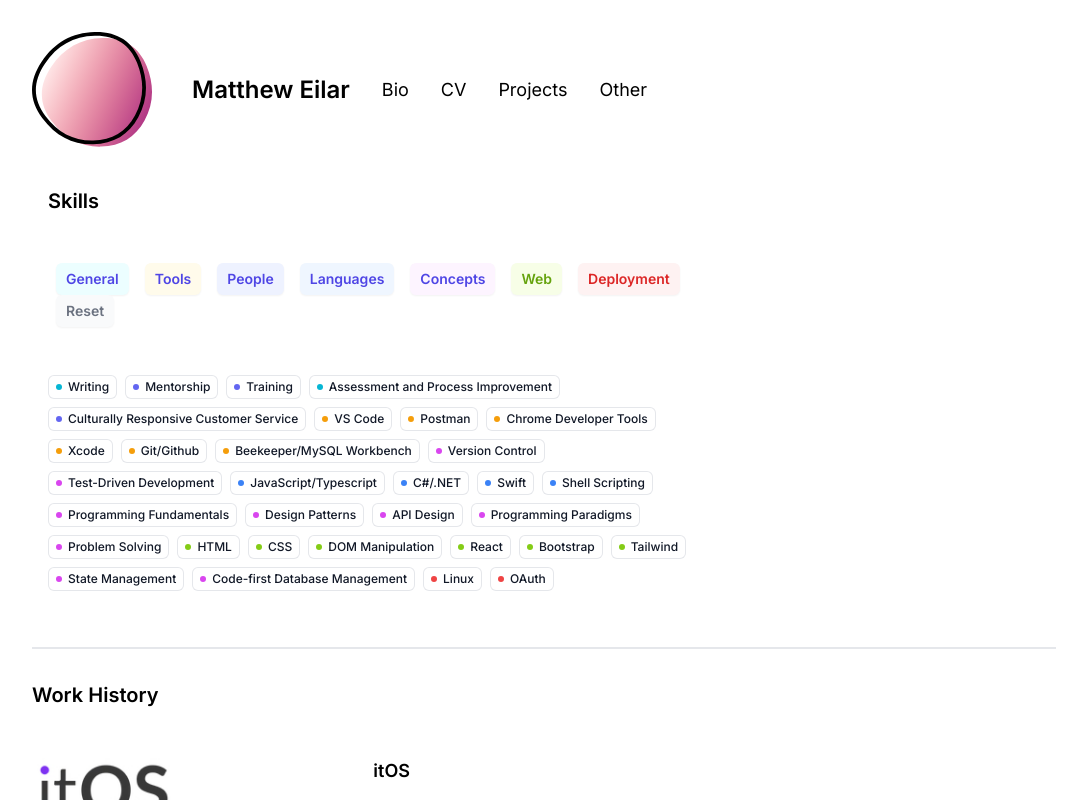
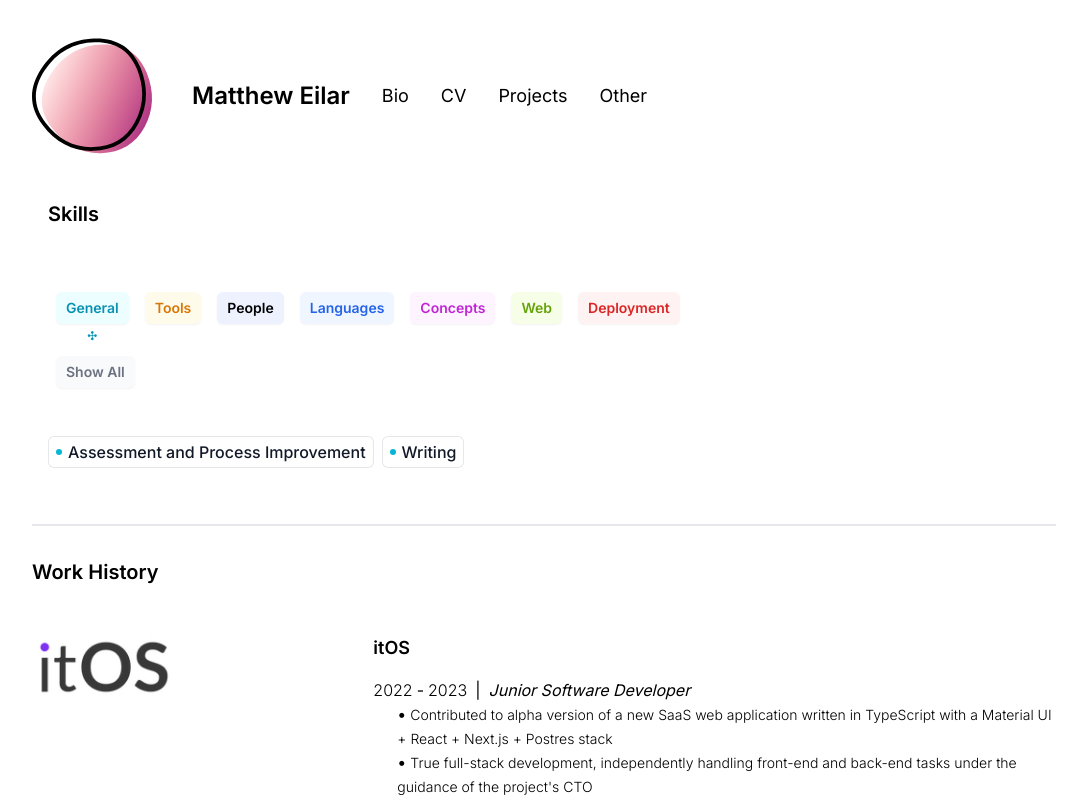
Before and after one commit to meilar/vercel-homepage, a Next.js app: page /cv in a window 1280 px wide. Both pictures are taken after a click on the button "General". Shown: the top 800 px of the page, without its empty margins (96-1183 px from the left). Built offline with nearby package versions, Linux system fonts and the light colour scheme.

Commit message:
Fix skills explorer

```diff
--- a/app/components/RootHeader.tsx
+++ b/app/components/RootHeader.tsx
@@ -25,7 +25,14 @@ export default function RootHeader() {
   return (
     <div className="py-8">
       <div className="flex flex-row justify-start items-center gap-8">
-        <Image height={128} width={128} src={"/logo.svg"} alt={""} />
+        <Image
+          priority
+          style={{ width: 128, height: 128 }}
+          width={128}
+          height={128}
+          src={"/logo.svg"}
+          alt={""}
+        />
         <Link
           className={classNames("text-2xl hover:text-purple-600 font-semibold")}
           href={"/"}
--- a/app/cv/skills-explorer.tsx
+++ b/app/cv/skills-explorer.tsx
@@ -1,110 +1,107 @@
 "use client";
 
-import { useState } from "react";
-import { Skill, SkillType, skills } from "./text";
-
-type DisplayType = {
-  type: SkillType;
-  label: string;
-  bg: string;
-  fill: string;
-};
-
-const displayTypes: DisplayType[] = [
-  {
-    type: SkillType.General,
-    label: "General",
-    bg: "bg-cyan-50 text-cyan-600 hover:bg-cyan-100",
-    fill: "fill-cyan-500",
-  },
-  {
-    type: SkillType.Tools,
-    label: "Tools",
-    bg: "bg-amber-50 text-amber-600 hover:bg-amber-100",
-    fill: "fill-amber-500",
-  },
-  {
-    type: SkillType.People,
-    label: "People",
-    bg: "bg-indigo-50 text-inigo-600 hover:bg-indigo-100",
-    fill: "fill-indigo-500",
-  },
-  {
-    type: SkillType.Languages,
-    label: "Languages",
-    bg: "bg-blue-50 text-blue-600 hover:bg-blue-100",
-    fill: "fill-blue-500",
-  },
-  {
-    type: SkillType.Concepts,
-    label: "Concepts",
-    bg: "bg-fuchsia-50 text-fuchsia-600 hover:bg-fuchsia-100",
-    fill: "fill-fuchsia-500",
-  },
-  {
-    type: SkillType.Web,
-    label: "Web",
-    bg: "bg-lime-50 text-lime-600 hover:bg-lime-100",
-    fill: "fill-lime-500",
-  },
-  {
-    type: SkillType.Deployment,
-    label: "Deployment",
-    bg: "bg-red-50 text-red-600 hover:bg-red-100",
-    fill: "fill-red-500",
-  },
-];
+import { useEffect, useState } from "react";
+import { Skill, SkillType, displayTypes, skills } from "./text";
+import classNames from "classnames";
 
 export default function SkillsExplorer() {
+  const allTypes = displayTypes.map((d) => d.type);
   const [selectedSkill, setSelectedSkill] = useState<Skill | null>(null);
-  const [filtered, setFiltered] = useState(false);
-  const [selected, setSelected] = useState<DisplayType[]>(displayTypes);
+  const [isFiltered, setIsFiltered] = useState(false);
+  const [selectedType, setSelectedType] = useState<SkillType[]>(allTypes);
+  const skillList = skills
+    .filter((s) => selectedType.includes(s.type))
+    .sort((a, b) => {
+      if (a.title.charAt(0) > b.title.charAt(0)) {
+        return 1;
+      } else return -1;
+    });
+
+  function handleTypeClick(type: SkillType) {
+    setSelectedSkill(null);
+    if (!isFiltered) {
+      setIsFiltered(true);
+      setSelectedType([type]);
+    } else {
+      if (selectedType.includes(type)) {
+        if (selectedType.length === 1) {
+          setSelectedType(allTypes);
+          setIsFiltered(false);
+        } else {
+          const newArr = selectedType.filter((y) => y !== type);
+          setSelectedType(newArr);
+        }
+      } else {
+        const arr = selectedType;
+        arr.push(type);
+        setSelectedType([...arr]);
+      }
+    }
+  }
+
+  useEffect(() => {}, [selectedType]);
+
   return (
     <div className="grid grid-cols-3">
       <div className="col-span-2">
         <div className="py-2 px-4">
           <h2 className="text-xl font-semibold mb-4">Skills</h2>
-          <div className="my-12">
-            {displayTypes.map((x) => (
+          <div className="my-12 flex flex-wrap">
+            {displayTypes.map((type) => (
+              <div
+                key={`button-${type.type}`}
+                className="flex flex-col justify-center items-center"
+              >
                 <button
                   type="button"
-                onClick={() => {
-                  setFiltered(true);
-                  if (selected.includes(x)) {
-                    setSelected(selected.filter((y) => y !== x));
-                  } else {
-                    const newArray = selected;
-                    newArray.push(x);
-                    setSelected(newArray);
+                  onClick={() => handleTypeClick(type.type)}
+                  className={classNames(
+                    `mt-4 rounded-md ${type.bg} px-2.5 py-1.5 mx-2 text-sm font-semibold shadow-sm `
+                  )}
+                >
+                  {type.label}
+                </button>
+                {selectedType.includes(type.type) && isFiltered ? (
+                  <div
+                    className={classNames(
+                      type.bg,
+                      "text-xs h-1 w-1 rounded-full p-1 flex items-center justify-center mt-2"
+                    )}
+                  >
+                    ✣
+                  </div>
+                ) : (
+                  <div
+                    className={
+                      "text-xs h-1 w-1 rounded-full p-1 flex items-center justify-center mt-2"
                     }
-                  alert(selected.length);
-                }}
-                className={`rounded-md ${x.bg} px-2.5 py-1.5 mx-2 text-sm font-semibold text-indigo-600 shadow-sm hover:bg-indigo-100`}
-              >
-                {x.label}
-              </button>
+                  />
+                )}
+              </div>
             ))}
             <button
               type="button"
               onClick={() => {
-                setFiltered(false);
-                setSelected([]);
+                setIsFiltered(false);
+                setSelectedType(allTypes);
               }}
-              className={`rounded-md bg-gray-50 text-gray-500 hover:bg-gray-200 px-2.5 py-1.5 mx-2 text-sm font-semibold shadow-sm `}
+              className={classNames(
+                `rounded-md mt-4 bg-gray-50 text-gray-500 hover:bg-gray-200 px-2.5 py-1.5 mx-2 text-sm font-semibold shadow-sm`,
+                isFiltered ? "" : "hidden"
+              )}
             >
-              Reset
+              Show All
             </button>
           </div>
 
           <div className="flex flex-wrap gap-2">
-            {skills.map(
-              (x) =>
-                (!filtered || displayTypes.find((y) => y.type === x.type)) && (
+            {skillList.map((x) => (
               <span
-                    onClick={() => {
+                key={x.title}
+                onMouseEnter={() => {
                   setSelectedSkill(x);
                 }}
-                    className="inline-flex items-center gap-x-1.5 rounded-md px-2 py-1 text-xs font-medium text-gray-900 ring-1 ring-inset ring-gray-200 hover:cursor-pointer"
+                className="inline-flex items-center gap-x-1.5 rounded-md px-2 py-1 text-md font-medium text-gray-900 ring-1 ring-inset ring-gray-200 hover:cursor-pointer"
               >
                 <svg
                   className={`h-1.5 w-1.5 ${
@@ -117,15 +114,28 @@ export default function SkillsExplorer() {
                 </svg>
                 {x.title}
               </span>
-                )
-            )}
+            ))}
           </div>
         </div>
       </div>
-      <div className="col-span-1">
-        <ul className="relative mt-6 flex-1 px-4 sm:px-6">
+      <div
+        className={classNames(
+          "bg-blue-100 rounded-lg p-8 shadow-md",
+          selectedSkill ? "" : "hidden"
+        )}
+      >
+        <ul
+          className={
+            (classNames(
+              displayTypes.find((t) => t.type === selectedSkill?.type)?.bg
+            ),
+            "relative mt-6 flex-1 px-4 sm:px-6")
+          }
+        >
           {selectedSkill?.bullet.map((x) => (
-            <li className="mt-2 px-4 ml-2 list-disc">{x}</li>
+            <li key={x} className="mt-2 px-4 ml-2 list-disc">
+              {x}
+            </li>
           ))}
         </ul>
       </div>
--- a/app/cv/text.ts
+++ b/app/cv/text.ts
@@ -399,3 +399,55 @@ export const educationHistory = [
     ],
   },
 ];
+
+export type DisplayType = {
+  type: SkillType;
+  label: string;
+  bg: string;
+  fill: string;
+};
+
+export const displayTypes: DisplayType[] = [
+  {
+    type: SkillType.General,
+    label: "General",
+    bg: "bg-cyan-50 text-cyan-600 hover:bg-cyan-100",
+    fill: "fill-cyan-500",
+  },
+  {
+    type: SkillType.Tools,
+    label: "Tools",
+    bg: "bg-amber-50 text-amber-600 hover:bg-amber-100",
+    fill: "fill-amber-500",
+  },
+  {
+    type: SkillType.People,
+    label: "People",
+    bg: "bg-indigo-50 text-inigo-600 hover:bg-indigo-100",
+    fill: "fill-indigo-500",
+  },
+  {
+    type: SkillType.Languages,
+    label: "Languages",
+    bg: "bg-blue-50 text-blue-600 hover:bg-blue-100",
+    fill: "fill-blue-500",
+  },
+  {
+    type: SkillType.Concepts,
+    label: "Concepts",
+    bg: "bg-fuchsia-50 text-fuchsia-600 hover:bg-fuchsia-100",
+    fill: "fill-fuchsia-500",
+  },
+  {
+    type: SkillType.Web,
+    label: "Web",
+    bg: "bg-lime-50 text-lime-600 hover:bg-lime-100",
+    fill: "fill-lime-500",
+  },
+  {
+    type: SkillType.Deployment,
+    label: "Deployment",
+    bg: "bg-red-50 text-red-600 hover:bg-red-100",
+    fill: "fill-red-500",
+  },
+];
```
Lines whose indentation alone changed are shown as unchanged.
